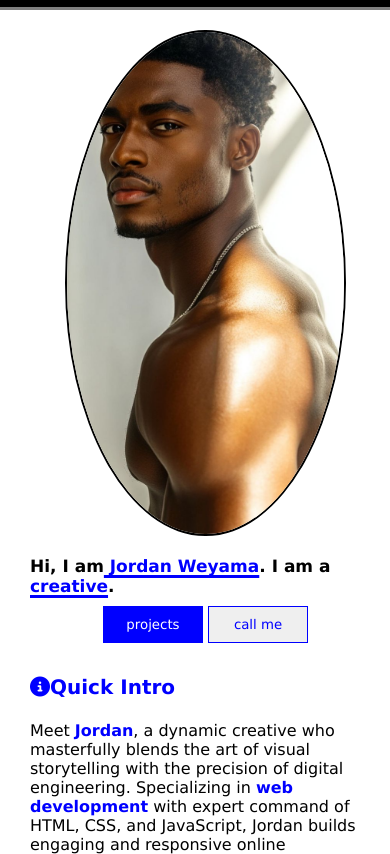
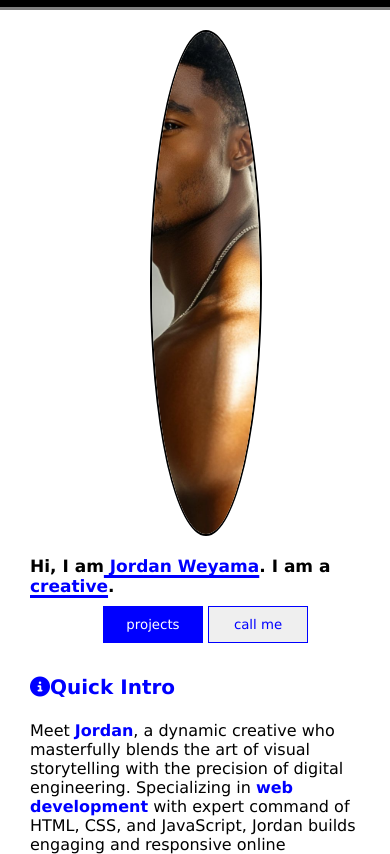
Before and after one commit to chunu-siba/jordan-1, a plain HTML site: page index.html in a window 390 px wide. Shown: the part 41-895 px from the top of the page. Drawn offline with Linux system fonts and the light colour scheme.

Commit message:
Add files via upload

```diff
--- a/style.css
+++ b/style.css
@@ -244,7 +244,7 @@ place-self: center;
       min-width: 90%;
     }
      .about-me .photo img{
-        width: 80%;
+        width: 7em;
         aspect-ratio: 1;
      }
      .about-me .photo{
```
